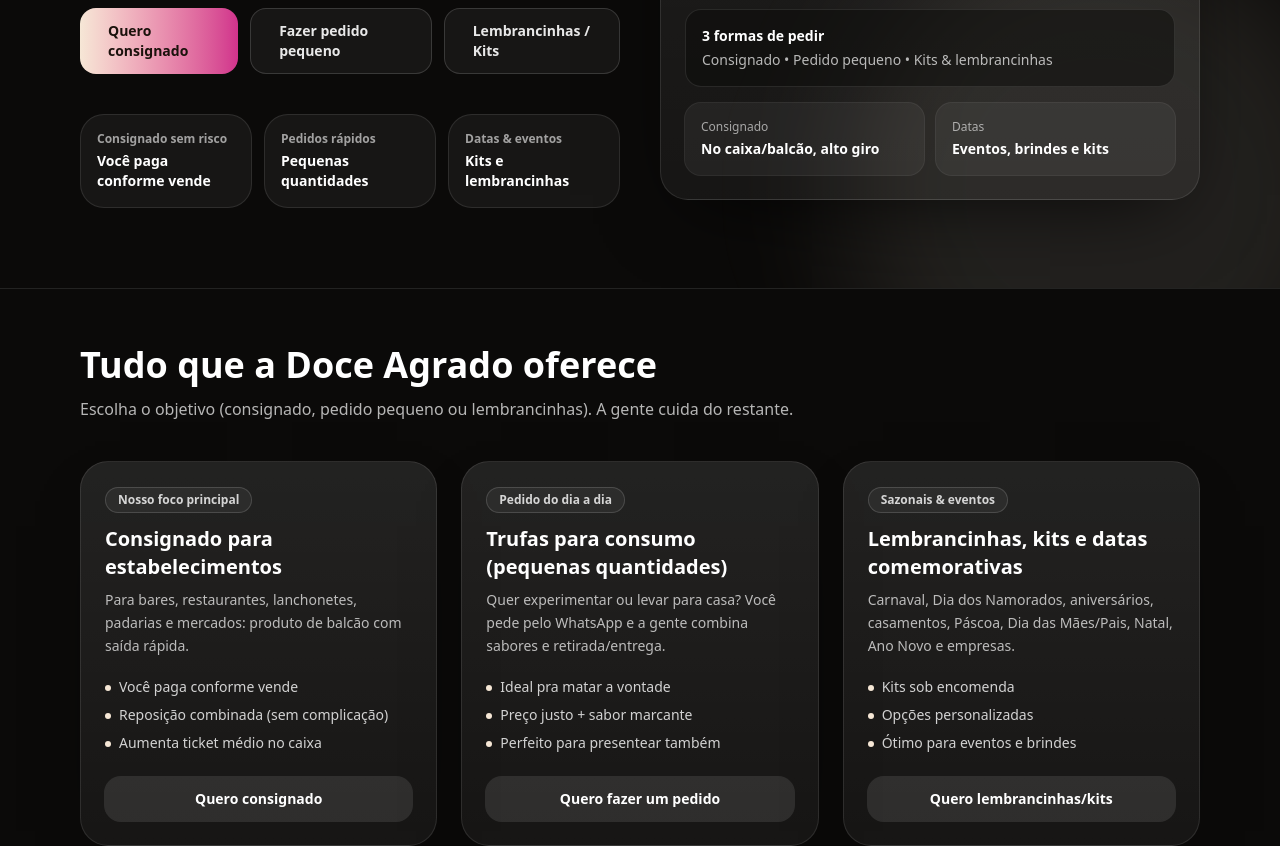
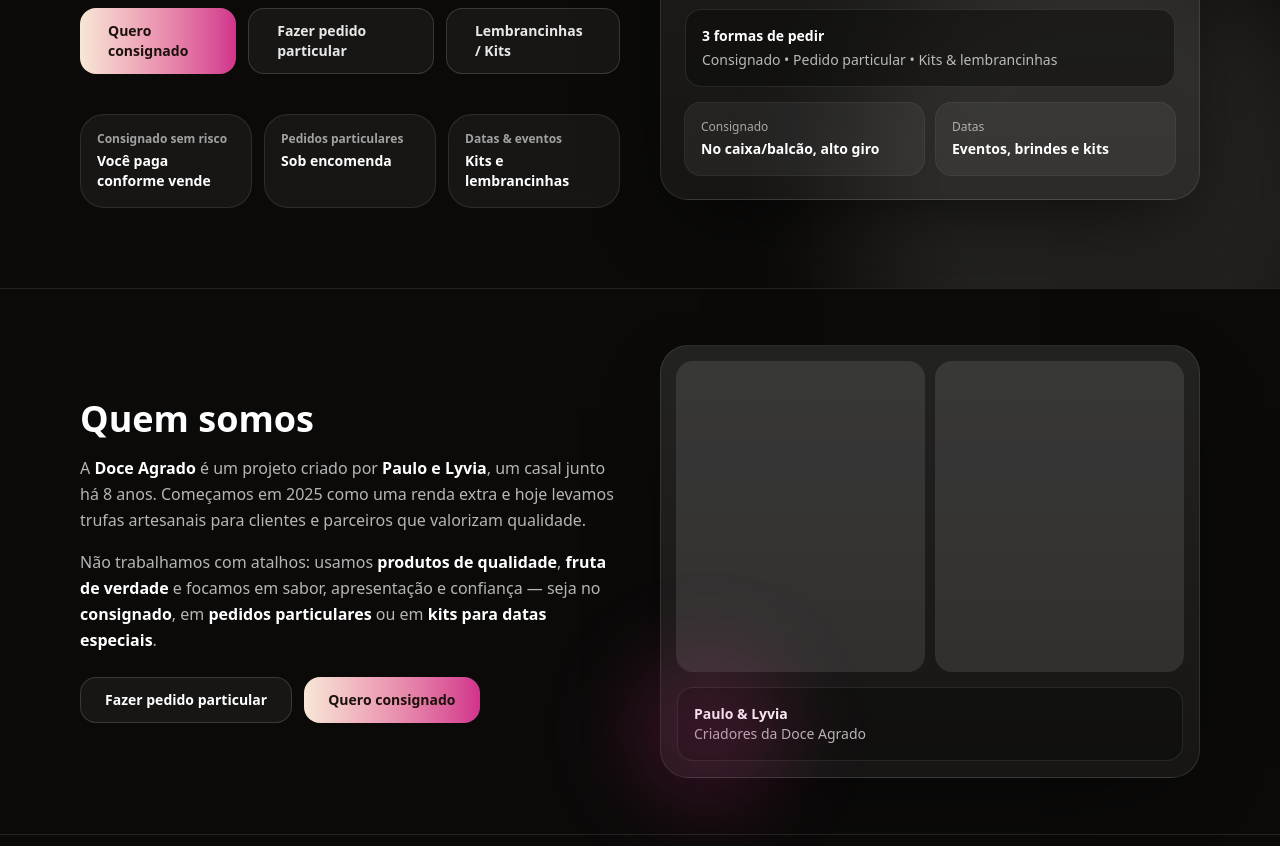
Before and after one commit to Ferreira-Paulo/doce-agrado, a Next.js app: page /teste in a window 1280 px wide. Shown: the part 600-1446 px from the top of the page. Built offline with nearby package versions, Linux system fonts and the light colour scheme.

Commit message:
adding abount us

```diff
--- a/src/app/teste/page.js
+++ b/src/app/teste/page.js
@@ -11,7 +11,7 @@
     "Oi! Quero levar as trufas da Doce Agrado no consignado. Como funciona a reposição e valores?"
   );
   const WHATSAPP_PEDIDO = WHATSAPP(
-    "Oi! Quero pedir trufas para consumo (pequena quantidade). Quais sabores e valores?"
+    "Oi! Quero fazer um pedido particular de trufas (para consumo ou presente). Quais sabores e valores?"
   );
   const WHATSAPP_LEMBRANCINHAS = WHATSAPP(
     "Oi! Quero lembrancinhas/kits para uma data/evento. Quais opções vocês fazem?"
@@ -21,7 +21,7 @@
 
   const stats = [
     { label: "Consignado sem risco", value: "Você paga conforme vende" },
-    { label: "Pedidos rápidos", value: "Pequenas quantidades" },
+    { label: "Pedidos particulares", value: "Sob encomenda" },
     { label: "Datas & eventos", value: "Kits e lembrancinhas" },
   ];
 
@@ -65,7 +65,7 @@
   ];
 
   const steps = [
-    { n: "1", title: "Chame no WhatsApp", desc: "Diga se é consignado, pedido pequeno ou kits/lembrancinhas." },
+    { n: "1", title: "Chame no WhatsApp", desc: "Diga se é consignado, pedido particular ou kits/lembrancinhas." },
     { n: "2", title: "Montamos o formato ideal", desc: "Sabores, quantidade, validade, reposição e entrega." },
     { n: "3", title: "Entrega + acompanhamento", desc: "Consignado com controle simples e reposição combinada." },
   ];
@@ -94,8 +94,8 @@
       a: "Você recebe a quantidade combinada e paga conforme as vendas. A reposição é combinada para manter giro e evitar sobra.",
     },
     {
-      q: "Vocês vendem em pequena quantidade também?",
-      a: "Sim! Você chama no WhatsApp e a gente combina sabores, quantidade e entrega/retirada.",
+      q: "Vocês fazem pedidos particulares?",
+      a: "Sim! Trabalhamos com pedidos sob encomenda para consumo ou para presentear, mantendo o mesmo padrão de qualidade."
     },
     {
       q: "Fazem lembrancinhas e kits para datas e eventos?",
@@ -204,7 +204,7 @@
             <p className="mt-5 max-w-xl text-base leading-relaxed text-white/70 md:text-lg">
               A <strong className="text-white">Doce Agrado</strong> faz trufas recheadas com acabamento bonito e sabor marcante.
               Temos 3 formatos: <strong className="text-white">consignado</strong> (nosso foco),{" "}
-              <strong className="text-white">pedidos pequenos</strong> e{" "}
+              <strong className="text-white">pedidos particulares</strong> e{" "}
               <strong className="text-white">kits/lembrancinhas</strong> para datas e eventos.
             </p>
 
@@ -223,7 +223,7 @@
                 rel="noreferrer"
                 className="inline-flex items-center justify-center rounded-2xl border border-white/15 bg-white/5 px-7 py-3 text-sm font-bold text-white/90 hover:bg-white/10"
               >
-                Fazer pedido pequeno
+                Fazer pedido particular
               </a>
               <a
                 href={WHATSAPP_LEMBRANCINHAS}
@@ -263,7 +263,7 @@
               <div className="mt-6 rounded-2xl border border-white/10 bg-[#0B0A09]/50 p-4">
                 <div className="text-sm font-extrabold">3 formas de pedir</div>
                 <div className="mt-1 text-sm text-white/70">
-                  Consignado • Pedido pequeno • Kits & lembrancinhas
+                  Consignado • Pedido particular • Kits & lembrancinhas
                 </div>
               </div>
 
@@ -280,6 +280,69 @@
             </div>
 
             <div className="pointer-events-none absolute -right-10 -top-10 h-40 w-40 rounded-full bg-[#F6E7D6]/10 blur-2xl" />
+          </div>
+        </div>
+      </section>
+
+      {/* QUEM SOMOS */}
+      <section id="quem-somos" className="border-t border-white/10 bg-[#0B0A09]">
+        <div className="mx-auto max-w-6xl px-4 py-14">
+          <div className="grid gap-10 md:grid-cols-2 md:items-center">
+            {/* Texto */}
+            <div>
+              <h2 className="text-2xl font-black md:text-4xl">Quem somos</h2>
+
+              <p className="mt-4 text-base leading-relaxed text-white/70">
+                A <strong className="text-white">Doce Agrado</strong> é um projeto criado por{" "}
+                <strong className="text-white">Paulo e Lyvia</strong>, um casal junto há 8 anos.
+                Começamos em 2025 como uma renda extra e hoje levamos trufas artesanais para clientes e
+                parceiros que valorizam qualidade.
+              </p>
+
+              <p className="mt-4 text-base leading-relaxed text-white/70">
+                Não trabalhamos com atalhos: usamos <strong className="text-white">produtos de qualidade</strong>,{" "}
+                <strong className="text-white">fruta de verdade</strong> e focamos em sabor, apresentação e confiança —
+                seja no <strong className="text-white">consignado</strong>, em{" "}
+                <strong className="text-white">pedidos particulares</strong> ou em{" "}
+                <strong className="text-white">kits para datas especiais</strong>.
+              </p>
+
+              <div className="mt-6 flex flex-col gap-3 sm:flex-row">
+                <a
+                  href={WHATSAPP_PEDIDO}
+                  target="_blank"
+                  rel="noreferrer"
+                  className="inline-flex items-center justify-center rounded-2xl border border-white/15 bg-white/5 px-6 py-3 text-sm font-extrabold text-white hover:bg-white/10"
+                >
+                  Fazer pedido particular
+                </a>
+                <a
+                  href={WHATSAPP_CONSIGNADO}
+                  target="_blank"
+                  rel="noreferrer"
+                  className="inline-flex items-center justify-center rounded-2xl bg-gradient-to-r from-[#F6E7D6] to-[#D1328C] px-6 py-3 text-sm font-extrabold text-[#1B120C] hover:opacity-95"
+                >
+                  Quero consignado
+                </a>
+              </div>
+            </div>
+
+            {/* Fotos (placeholders) */}
+            <div className="relative">
+              <div className="rounded-[28px] border border-white/10 bg-gradient-to-b from-white/10 to-white/5 p-4 shadow-[0_25px_80px_-40px_rgba(0,0,0,0.8)]">
+                <div className="grid grid-cols-2 gap-3">
+                  <div className="aspect-[4/5] rounded-2xl bg-white/10 ring-1 ring-white/10" />
+                  <div className="aspect-[4/5] rounded-2xl bg-white/10 ring-1 ring-white/10" />
+                </div>
+
+                <div className="mt-4 rounded-2xl border border-white/10 bg-[#0B0A09]/50 p-4">
+                  <div className="text-sm font-extrabold">Paulo & Lyvia</div>
+                  <div className="text-sm text-white/70">Criadores da Doce Agrado</div>
+                </div>
+              </div>
+
+              <div className="pointer-events-none absolute -left-8 -bottom-8 h-40 w-40 rounded-full bg-[#D1328C]/20 blur-2xl" />
+            </div>
           </div>
         </div>
       </section>
@@ -459,7 +522,7 @@
         <div className="mx-auto max-w-6xl px-4 py-10">
           <div className="flex flex-col gap-6 md:flex-row md:items-center md:justify-between">
             <div className="flex items-center gap-3">
-              <a className="flex items-center gap-3">
+              <a href="#inicio" className="flex items-center gap-3">
                 <div className="relative h-10 w-10 overflow-hidden rounded-2xl border border-white/10 bg-white/5 shadow-[0_10px_30px_-12px_rgba(255,255,255,0.18)]">
                   <Image
                     src="/img/logo-doce-agrado.png"
```
